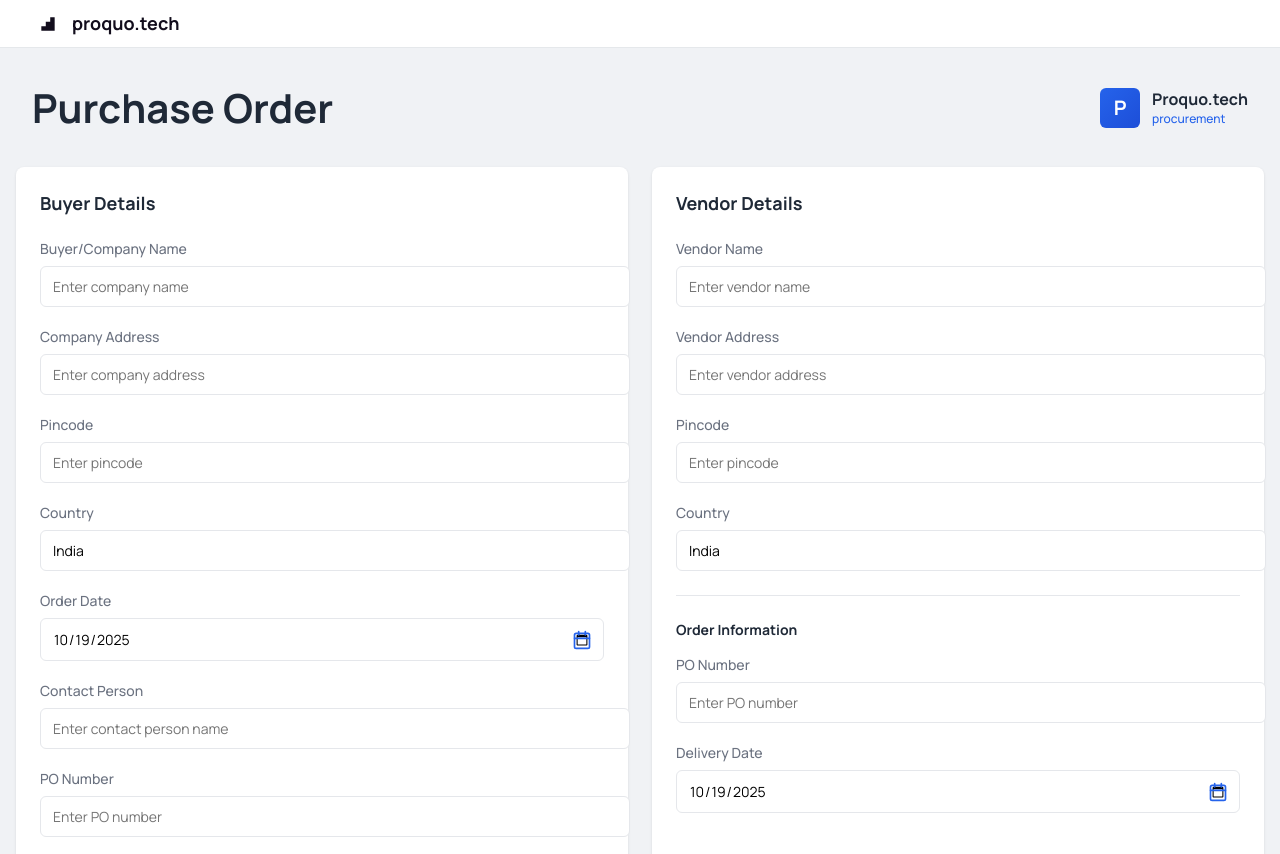
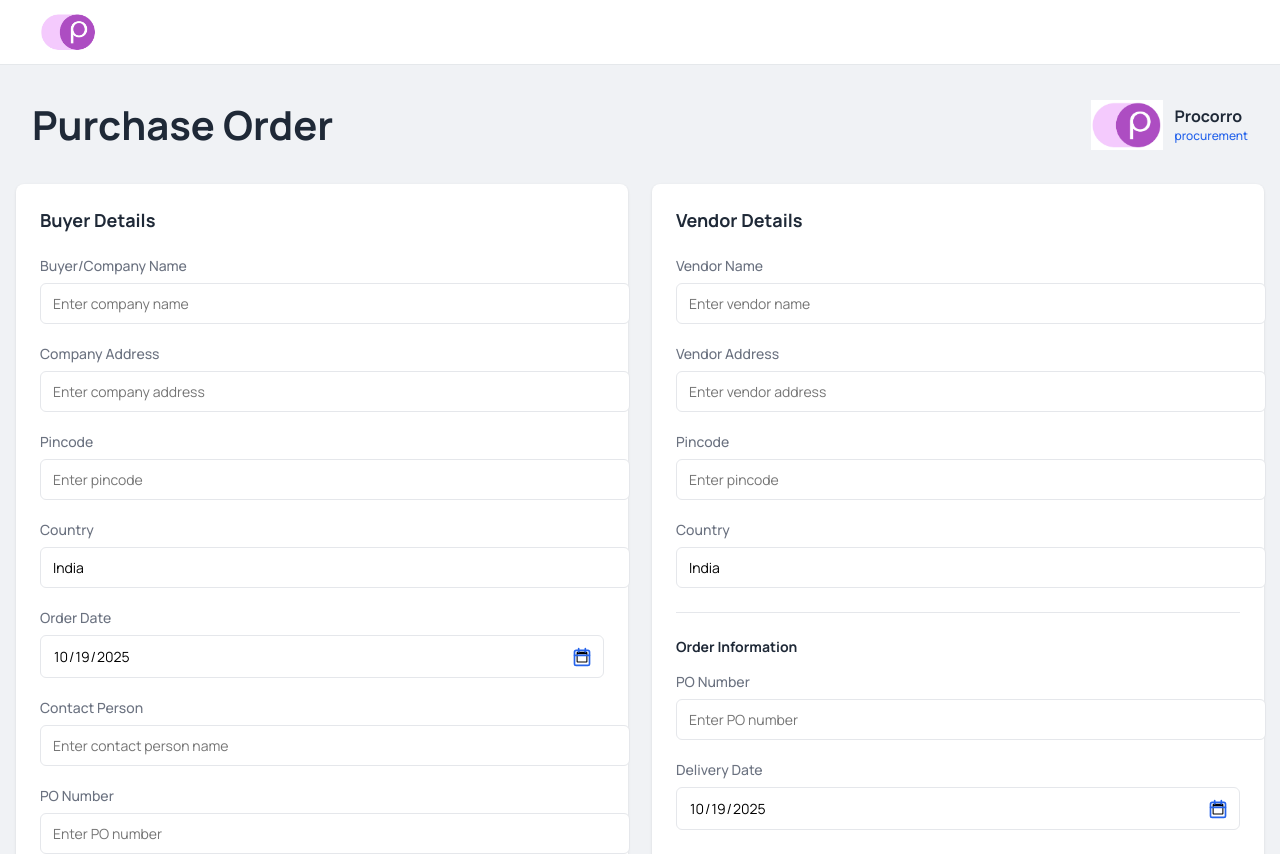
Before and after one commit to sharadparmar321/po-frontend, a React (Create React App) app: page / in a window 1280 px wide. Shown: the top 854 px of the page. Built offline with nearby package versions, Linux system fonts and the light colour scheme.

Commit message:
Added logo

```diff
--- a/src/components/SimpleHeader.jsx
+++ b/src/components/SimpleHeader.jsx
@@ -7,24 +7,11 @@ function SimpleHeader() {
       <link href="https://fonts.googleapis.com/css2?family=Manrope:wght@400;500;700&display=swap" rel="stylesheet" />
       <header className="simple-header">
         <div className="logo-container">
-          <div className="logo-wrapper">
-            <svg width="16" height="16" viewBox="0 0 16 16" fill="none" xmlns="http://www.w3.org/2000/svg">
-              <g clipPath="url(#clip0_114_6)">
-                <path
-                  fillRule="evenodd"
-                  clipRule="evenodd"
-                  d="M14.6667 1.33333H10.2222V5.7778H5.7778V10.2222H1.33333V14.6667H14.6667V1.33333Z"
-                  fill="#120D1C"
-                />
-              </g>
-              <defs>
-                <clipPath id="clip0_114_6">
-                  <rect width="16" height="16" fill="white" />
-                </clipPath>
-              </defs>
-            </svg>
-          </div>
-          <h1 className="logo-text">proquo.tech</h1>
+          <img
+            src="/procorro-logo.png"
+            alt="Procorro"
+            style={{ height: "40px", width: "auto" }}
+          />
         </div>
       </header>
     </>
--- a/src/purchase-order/Purchase.jsx
+++ b/src/purchase-order/Purchase.jsx
@@ -448,42 +448,22 @@ export default function Purchase() {
       doc.setFillColor(primary[0], primary[1], primary[2])
       doc.rect(0, 0, pageWidth, 18, "F")
 
-      // Try to draw brand logo if available; fallback to badge
-      let drewLogo = false
+      // Try to load and draw Procorro logo
       try {
-        const base = process.env.PUBLIC_URL || ""
-        const srcCandidates = [
-          `${base}/proquo-logo.png`,
-          `${base}/proquo-logo.jpg`,
-          `${base}/logo.png`,
-        ]
-        /* eslint-disable no-restricted-syntax */
-        for (const src of srcCandidates) {
-          try {
-            // eslint-disable-next-line no-await-in-loop
-            const img = await loadImage(src)
-            // Place logo on left in ribbon
-            const logoH = 10
-            const logoW = 34
-            doc.addImage(img, "PNG", marginX, 4, logoW, logoH)
-            drewLogo = true
-            break
-          } catch (e) {
-            // try next
-          }
-        }
-        /* eslint-enable no-restricted-syntax */
-      } catch (e) {
-        // ignore
-      }
-      if (!drewLogo) {
-        // Logo badge fallback
-        doc.setFillColor(255, 255, 255)
-        doc.circle(marginX + 6, 9, 5, "F")
-        doc.setTextColor(primary[0], primary[1], primary[2])
+        const logoImg = await loadImage("/procorro-logo.png")
+        const logoH = 10
+        const logoW = (logoImg.width / logoImg.height) * logoH
+        doc.addImage(logoImg, "PNG", marginX, 4, logoW, logoH)
+      } catch (logoError) {
+        // Fallback to drawing logo with shapes if image fails
+        doc.setFillColor(233, 213, 255)
+        doc.ellipse(marginX + 8, 9, 6.5, 5.5, "F")
+        doc.setFillColor(147, 51, 234)
+        doc.circle(marginX + 11, 9, 4.8, "F")
+        doc.setTextColor(255, 255, 255)
         doc.setFont("helvetica", "bold")
-        doc.setFontSize(10)
-        doc.text("P", marginX + 3.6, 12, undefined)
+        doc.setFontSize(11)
+        doc.text("p", marginX + 9.5, 11.5)
       }
 
       // Title
@@ -1028,9 +1008,13 @@ export default function Purchase() {
         <div className="po-header">
           <h1 className="po-title">Purchase Order</h1>
           <div className="po-logo">
-            <div className="logo-badge">P</div>
+            <img
+              src="/procorro-logo.png"
+              alt="Procorro"
+              style={{ height: "50px", width: "auto" }}
+            />
             <div className="logo-text-group">
-              <div className="logo-brand">Proquo.tech</div>
+              <div className="logo-brand">Procorro</div>
               <div className="logo-subtitle">procurement</div>
             </div>
           </div>
```
Also changed, not shown: public/procorro-logo.png (added), public/proquo-logo.png (deleted).
